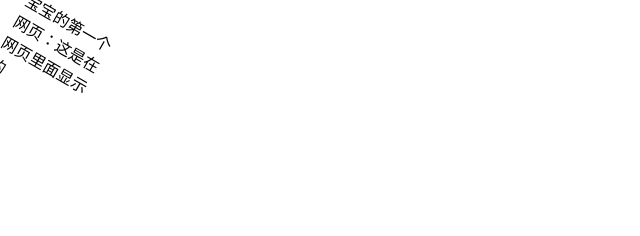
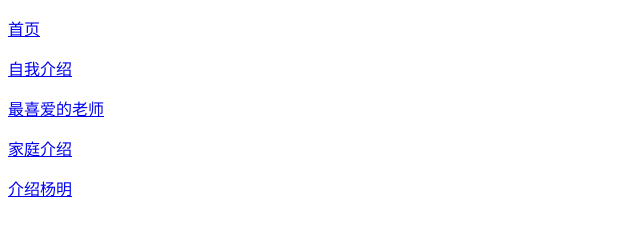
Before and after one commit to abc12354a/js-html, a plain HTML site: page html5.html in a window 1280 px wide. Shown: the whole page, without its empty margins (0-640 px from the left). Drawn offline with Linux system fonts and the light colour scheme.

Commit message:
宝宝的网页
宝宝的网页作业01

```diff
--- a/html5.html
+++ b/html5.html
@@ -2,20 +2,17 @@
 <html>
   <head>
   <style media="screen">
-    div{
-      width: 100px;
-      height: 75px;
-      /*background-color: yellow;
-      border: 1px solid black;*/
-      transform: rotate(30deg);
-    }
   </style>
     <meta charset="utf-8">
-    <title>宝宝的第一个网页</title>
+    <title>李鑫的Homework</title>
   </head>
   <body>
     <div>
-    宝宝的第一个网页：这是在网页里面显示的
+    <a href="#"><p>首页</p></a>
+    <a href="selfintro.html"><p>自我介绍</p></a>
+    <a href="favorite.html"><p>最喜爱的老师</p></a>
+    <a href="homeintro.html"><p>家庭介绍</p></a>
+    <a href="teacherintro.html"><p>介绍杨明</p></a>
     </div>
   </body>
 </html>
```
Also changed, not shown: favorite.html (added, +10 -0 lines), homeintro.html (added, +10 -0 lines), selfintro.html (added, +10 -0 lines), teacherintro.html (added, +10 -0 lines).
